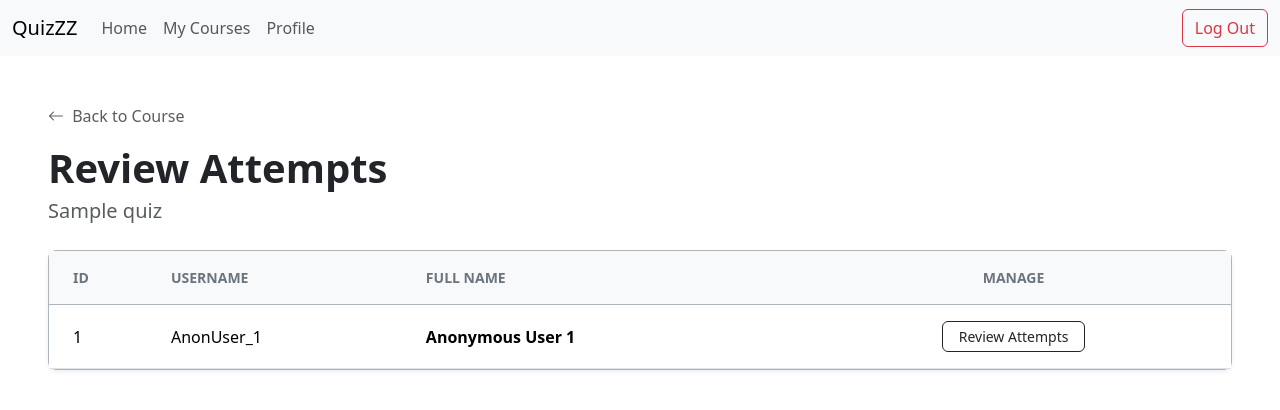
After one commit to jLupu1/quiz-platform, a Django app: page /quizzes/quiz/1/teacher/user-attempts in a window 1280 px wide. The commit adds this page. Shown: the top 410 px of the page. Run offline with Django 5.2, Linux system fonts and the light colour scheme; a user stored in the database is signed in; tables that the repository leaves empty hold one stand-in row (values such as "Sample post"); some libraries are stand-ins or nearby versions.

Commit message:
teacher can now review user attempts on a quiz

```diff
--- a/courses/templates/courses/course_detail_student.html
+++ b/courses/templates/courses/course_detail_student.html
@@ -65,7 +65,7 @@
                                         </p>
                                     </div>
 
-                                    <a href="{% url 'quiz_history' quiz.id %}" class="btn btn-sm btn-outline-success px-4 rounded-1">Review</a>
+                                    <a href="{% url 'quiz_history' quiz.id request.user.id %}" class="btn btn-sm btn-outline-success px-4 rounded-1">Review</a>
                                 </div>
                             </div>
 
--- a/courses/views.py
+++ b/courses/views.py
@@ -48,6 +48,7 @@ def course_detail(request, pk):
     sorted_active_quizzes = sorted(active_quizzes, key=lambda q: q.is_currently_available, reverse=True)
 
     closed_quizzes = course.quiz_set.filter(status=0)
+    print(closed_quizzes)
 
 #TODO will get marked quizzes and add to context
     if not(is_admin or is_enrolled):
@@ -66,6 +67,7 @@ def course_detail(request, pk):
         return render(request, 'courses/course_detail_student.html', context)
 
 @login_required(login_url='/users/login')
+@user_passes_test(lambda user: user.is_staff_member)
 def search_course_students(request,pk):
     # returns 404 if not found
     course = get_object_or_404(Course, pk=pk)
--- /dev/null
+++ b/quizzes/templates/partials/teacher/teacher_student_attempt_list_partial.html
@@ -0,0 +1,33 @@
+{% for user in users %}
+    <tr>
+        {% if quiz.anonymise_student %}
+            <td class="ps-4 py-3">{{ forloop.counter }}</td>
+            <td class="py-3">AnonUser_{{ forloop.counter }}</td>
+            <td class="py-3 fw-bold">
+                Anonymous User {{ forloop.counter }}
+            </td>
+        {% else %}
+            <td class="ps-4 py-3">{{ user.id }}</td>
+            <td class="py-3">{{ user.username }}</td>
+            <td class="py-3 fw-bold">
+                {{ user.first_name }} {{ user.last_name }}
+            </td>
+        {% endif %}
+
+        <td class="pe-4 py-3 text-center">
+            <a href="{% url 'quiz_history' quiz.id user.id %}"
+               class="btn btn-sm btn-outline-dark px-3 rounded-2 fw-medium">
+                Review Attempts
+            </a>
+        </td>
+    </tr>
+
+{% empty %}
+<tr>
+    <td colspan="4" class="text-center py-5 text-muted">
+        <i class="bi bi-people display-4 d-block mb-3"></i>
+        <h5>No users found</h5>
+        <p class="mb-0">There are currently no users to display.</p>
+    </td>
+</tr>
+{% endfor %}
--- a/quizzes/templates/student/quiz_landing_page.html
+++ b/quizzes/templates/student/quiz_landing_page.html
@@ -50,7 +50,7 @@
                                 Cancel
                             </a>
 
-                        <a href="{% url 'quiz_history' quiz.id %}" class="btn btn-outline-secondary btn-lg px-4 rounded-2 shadow-sm d-flex justify-content-center align-items-center">
+                        <a href="{% url 'quiz_history' quiz.id request.user.id %}" class="btn btn-outline-secondary btn-lg px-4 rounded-2 shadow-sm d-flex justify-content-center align-items-center">
                             <i class="bi bi-clock-history me-2"></i> View Past Attempts
                         </a>
                         </form>
--- a/quizzes/templates/student/review_attempt.html
+++ b/quizzes/templates/student/review_attempt.html
@@ -11,7 +11,7 @@
                 <span class="badge bg-secondary fs-5 px-4 py-2 rounded-pill shadow-sm">
                     Attempt {{ attempt.attempt_count|default:"1" }}
                 </span>
-                <a href="{% url 'quiz_history' quiz.id %}" class="btn btn-outline-secondary rounded-2 px-4">
+                <a href="{% url 'quiz_history' quiz.id user_id %}" class="btn btn-outline-secondary rounded-2 px-4">
                     <i class="bi bi-arrow-left me-1"></i> Back to attempts
                 </a>
             </div>
--- /dev/null
+++ b/quizzes/templates/teacher/teacher_student_attempt_list.html
@@ -0,0 +1,65 @@
+{% extends 'base.html' %}
+{% load static %}
+
+{% block title %} Manage Users {% endblock title %}
+
+{% block content %}
+<div class="container-fluid px-4 px-lg-5 mt-4 mt-lg-5">
+
+    <a href="{% url 'course_detail' quiz.course_id %}" class="text-decoration-none text-muted mb-3 d-inline-block fw-medium transition-all hover-dark">
+        <i class="bi bi-arrow-left me-1"></i> Back to Course
+    </a>
+
+<div class="d-flex flex-wrap justify-content-between align-items-center mb-4 gap-3">
+
+        <div>
+            <h1 class="display-6 fw-bold mb-0 text-dark">Review Attempts</h1>
+            <p class="text-muted fs-5 mb-0 mt-1">{{ quiz.name }}</p>
+        </div>
+
+        {% if not quiz.anonymise_student %}
+    <div class="input-group shadow-sm m-0" style="max-width: 350px;">
+        <span class="input-group-text bg-white border-end-0"><i class="bi bi-search text-muted"></i></span>
+        <input type="search"
+               name="search"
+               class="form-control border-start-0 ps-0"
+               placeholder="Search for a student..."
+               hx-get="{% url 'search_quiz_students' quiz.id %}"
+               hx-trigger="input changed delay:500ms, search"
+               hx-target="#user-list-tbody"
+               hx-indicator="#search-spinner">
+    </div>
+{% endif %}
+
+    </div>
+
+    <div class="card border-dark-subtle rounded-3 shadow-sm mb-5 position-relative">
+
+        <div id="search-spinner" class="htmx-indicator position-absolute top-0 end-0 m-3 text-primary z-3">
+            <div class="spinner-border spinner-border-sm" role="status"></div>
+        </div>
+
+        <div class="card-body p-0">
+            <div class="table-responsive">
+                <table class="table table-hover align-middle mb-0">
+
+                    <thead class="table-light border-bottom border-dark-subtle small text-uppercase">
+                        <tr>
+                            <th scope="col" class="ps-4 py-3 text-secondary fw-bold tracking-wide">ID</th>
+                            <th scope="col" class="py-3 text-secondary fw-bold tracking-wide">Username</th>
+                            <th scope="col" class="py-3 text-secondary fw-bold tracking-wide">Full Name</th>
+                            <th scope="col" class="pe-4 py-3 text-center text-secondary fw-bold tracking-wide">Manage</th>
+                        </tr>
+                    </thead>
+
+                    <tbody id="user-list-tbody">
+                        {% include 'partials/teacher/teacher_student_attempt_list_partial.html' %}
+                    </tbody>
+
+                </table>
+            </div>
+        </div>
+    </div>
+
+</div>
+{% endblock %}
--- a/quizzes/urls.py
+++ b/quizzes/urls.py
@@ -14,7 +14,12 @@ urlpatterns = [
     path('attempt/<int:attempt_id>/results/', views.quiz_results, name='quiz_results'),
 
     # Review Quiz
-    path('quiz/<int:quiz_id>/history/',views.quiz_history, name='quiz_history'),
+    path('quiz/<int:quiz_id>/history/<int:user_id>/',views.quiz_history, name='quiz_history'),
     path('quiz/<int:quiz_id>/review/<int:attempt_id>/',views.review_attempt, name='review_attempt'),
     path('attempt/<int:attempt_id>/review/question/<int:quiz_question_id>/', views.review_response, name='review_response'),
+
+#  Teacher REview
+    path('quiz/<int:quiz_id>/teacher/user-attempts',views.teacher_student_attempt_list,name='teacher_student_attempt_list'),
+    path('quiz/<int:quiz_id>/teacher/user-attempts/search-user', views.search_quiz_students, name='search_quiz_students'),
+
 ]
--- a/quizzes/views.py
+++ b/quizzes/views.py
@@ -2,6 +2,7 @@ from django.contrib import messages
 from django.contrib.auth.decorators import login_required, user_passes_test
 from django.contrib.auth.mixins import LoginRequiredMixin, UserPassesTestMixin
 from django.core.exceptions import PermissionDenied
+from django.db.models import Q
 from django.http import HttpResponse, HttpResponseForbidden
 from django.shortcuts import get_object_or_404, render, redirect
 from django.urls import reverse
@@ -13,6 +14,7 @@ from courses.models import Course
 from questions.models import McqOption, EitherOrOption, QuestionType, Question
 from quizzes.forms import CreateQuizForm
 from quizzes.models import Quiz, QuizQuestion, Attempt, Response, ResponseOption
+from users.models import User, UserRole
 
 
 # Create your views here.
@@ -300,11 +302,21 @@ def quiz_results(request, attempt_id):
     return render(request, 'student/quiz_results.html', context)
 #     this will get all the attempts and allow user to review it
 
-# TODO restrictions
-def quiz_history(request, quiz_id):
+@login_required(login_url='/users/login/')
+def quiz_history(request, quiz_id, user_id):
+    user = request.user
+
+    # TODO AUTO TEST
+    is_snooping_student = user.is_student and user.id != user_id
+    is_enrolled = is_staff_and_enrolled(request, quiz_id) or is_student_enrolled(request, quiz_id)
+
+    if is_snooping_student or (not user.is_admin and not is_enrolled):
+    # protects against students putting other user.id in search
+        raise PermissionDenied("You are not allowed to view other's attempt history")
+
     quiz = get_object_or_404(Quiz, id=quiz_id)
-    attempts = Attempt.objects.filter(user=request.user, quiz=quiz, is_completed=True).order_by('-submitted_at')
-    print(attempts)
+    user = get_object_or_404(User, id=user_id)
+    attempts = Attempt.objects.filter(user=user, quiz=quiz, is_completed=True).order_by('-submitted_at')
 
     context = {
         'attempts': attempts,
@@ -318,11 +330,11 @@ def review_attempt(request, attempt_id,quiz_id):
     quiz = get_object_or_404(Quiz, id=quiz_id)
 
     # Broke down in the context to make it easier and more readable in template
-    context = {'attempt': attempt, 'quiz': quiz}
+    context = {'attempt': attempt, 'quiz': quiz, 'user_id':attempt.user.id}
 
     return render(request, 'student/review_attempt.html', context)
 
-
+@login_required(login_url='/users/login/')
 def review_response(request, attempt_id, quiz_question_id):
     attempt = get_object_or_404(Attempt, id=attempt_id, user=request.user)
 
@@ -357,6 +369,36 @@ def review_response(request, attempt_id, quiz_question_id):
 
     return render(request, template_name, context)
 
+
+@login_required(login_url='/users/login/')
+def teacher_student_attempt_list(request, quiz_id):
+    quiz = get_object_or_404(Quiz, id=quiz_id)
+    context = {'quiz': quiz,
+               'users':quiz.course.enrollment.filter(role=UserRole.STUDENT,is_active=True),}
+
+    return render(request,'teacher/teacher_student_attempt_list.html',context=context)
+
+@login_required(login_url='/users/login')
+@user_passes_test(lambda user: user.is_staff_member)
+def search_quiz_students(request,quiz_id):
+    quiz = get_object_or_404(Quiz, id=quiz_id)
+    course = get_object_or_404(Course, id=quiz.course_id)
+    search_text = request.GET.get('search', '')
+
+    students = course.enrollment.filter(role=UserRole.STUDENT,is_active=True)
+    if quiz.anonymise_student:
+        search_text = ''
+    # Filters out based on what I searched for in the text box
+    if search_text:
+        students = students.filter(
+            Q(first_name__icontains=search_text) |
+            Q(last_name__icontains=search_text) |
+            Q(username__icontains=search_text)
+        )
+
+    context = {'quiz': quiz, 'users':students}
+    return render(request, 'partials/teacher/teacher_student_attempt_list_partial.html', context)
+
 # ---------- HELPER FUNCTIONS ----------
 def is_staff_and_enrolled(request,quiz_id):
     if request.user.is_admin:
```
Also changed, not shown: courses/templates/courses/course_detail_teacher.html (+14 -11 lines), questions/views.py (+4 -4 lines), quizzes/templates/student/quiz_history.html (+7 -0 lines).
